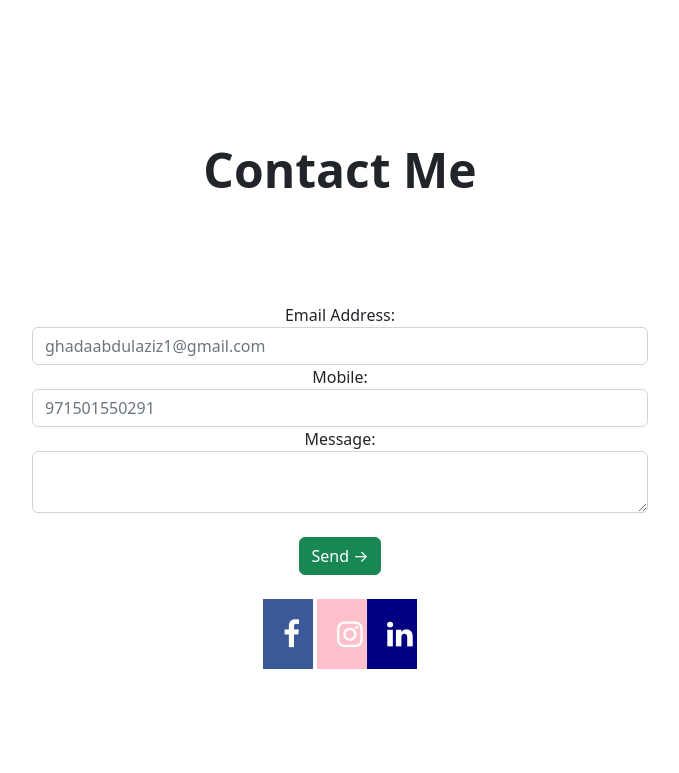
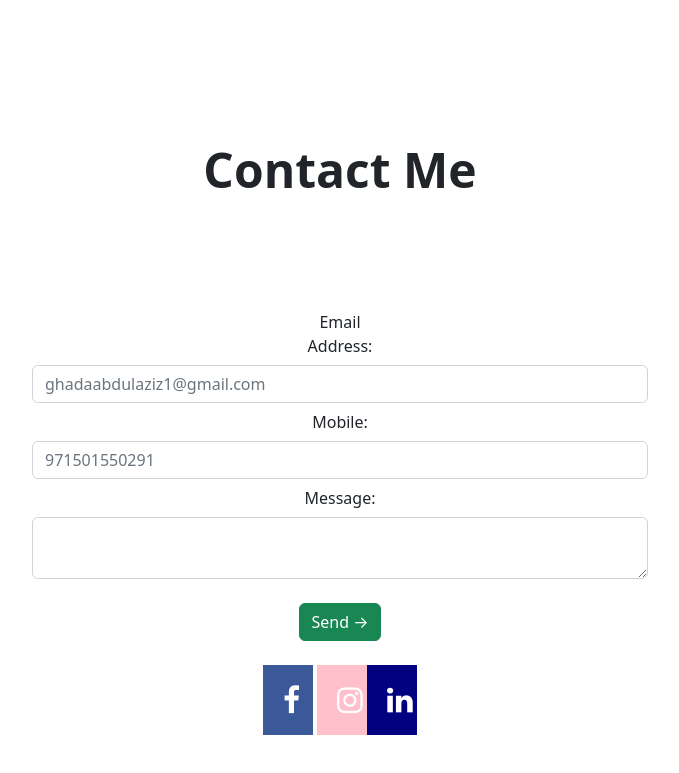
Before and after one commit to ghada1234/landing-page, a plain HTML site: page index.html in a window 1280 px wide. Shown: the part 926-1699 px from the top of the page, without its empty margins (300-979 px from the left). Drawn offline with nearby package versions, Linux system fonts and the light colour scheme.

Commit message:
Update index.html

```diff
--- a/index.html
+++ b/index.html
@@ -101,16 +101,16 @@
 
           </div>
                            <div class="form-group">
-   <label class="control-label">Email Address: </label>
+   <label class="col-sm-2 col-form-label">Email Address: </label>
             <input type="email" class="form-control" id="email" name="email" placeholder="ghadaabdulaziz1@gmail.com" required>
         </div>
       <div class="form-group">
-                       <label class="col-lg-2 col-md-2 col-sm-2 col-xs-2 control-label">Mobile:</label>
+                       <label class="col-sm-2 col-form-label">Mobile:</label>
 
           <input type="text" class="form-control" id="mobile" name="mobile" placeholder="971501550291" required>
       </div>
     <div class="form-group">
-                        <label class="col-lg-2 col-md-2 col-sm-2 col-xs-2 control-label">Message:</label>
+                        <label class="col-sm-2 col-form-label">Message:</label>
 
       <textarea class="form-control" name="message" required></textarea>
     </div>
```
